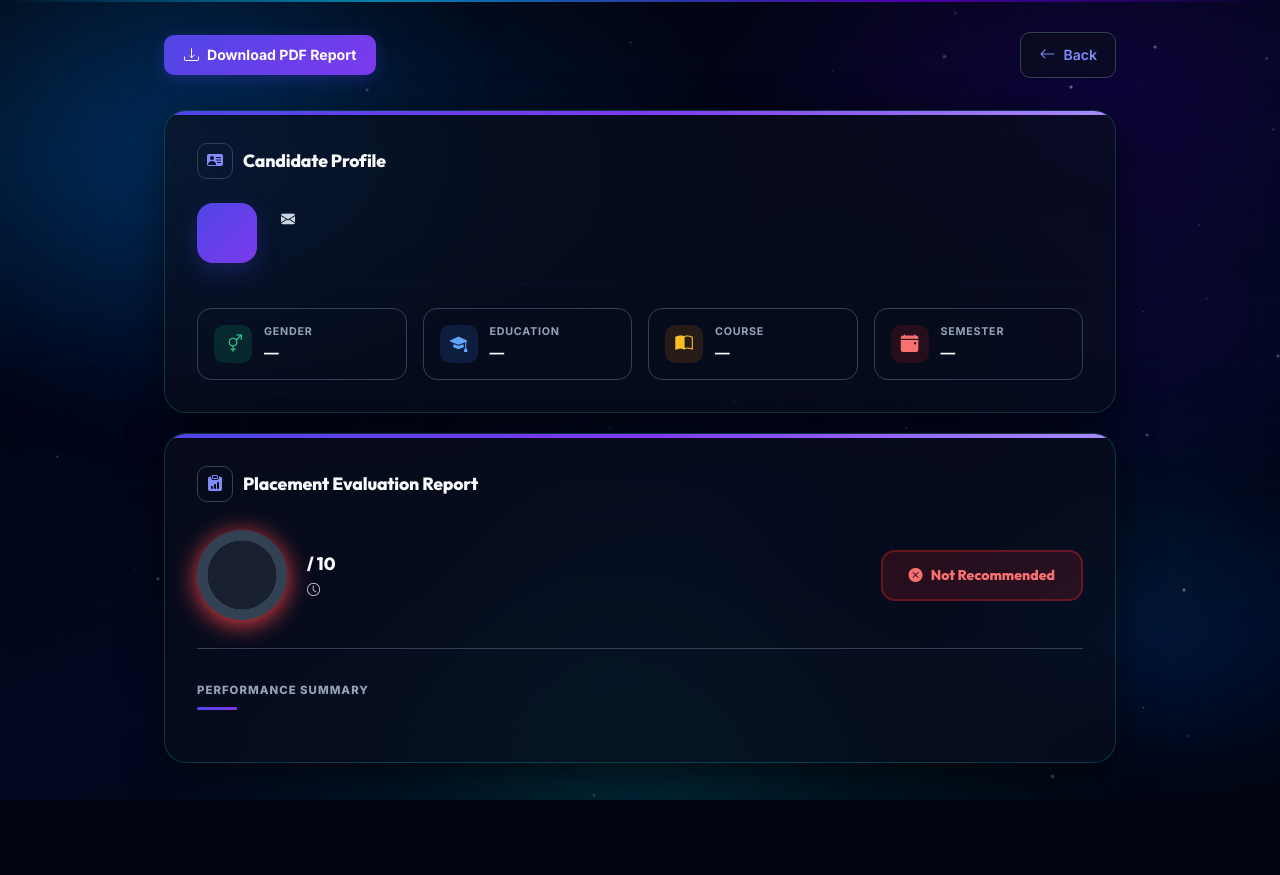
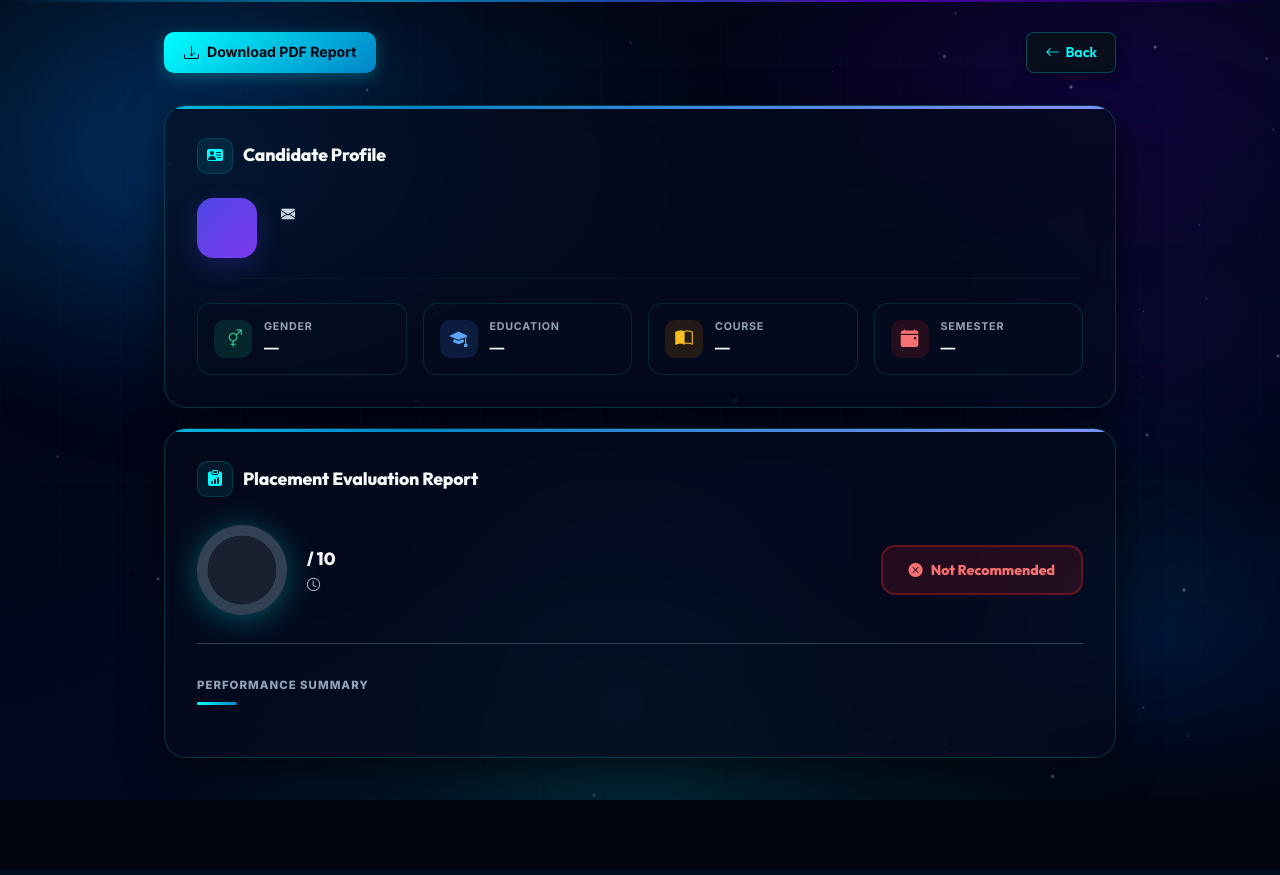
Before and after one commit to MR360-TECH/AI_INTERVIEW_PLATFORM, a Flask app: template templates/admin_interview_detail.html in a window 1280 px wide. Run offline with Flask 3, Linux system fonts and the light colour scheme; the template is opened without the code that fills it, so the values that code supplies are empty; some libraries are stand-ins or nearby versions.

Commit message:
latest commi

```diff
--- a/templates/admin_interview_detail.html
+++ b/templates/admin_interview_detail.html
@@ -69,10 +69,11 @@
         * { font-family: 'Inter', sans-serif; box-sizing: border-box; }
 
         body {
-
             min-height: 100vh;
             padding: 0 0 60px;
             color: var(--text-1);
+            background: #020510 !important;
+            background-image: none !important;
             transition: background 0.25s ease, color 0.25s ease;
         }
 
@@ -124,8 +125,8 @@
             display: inline-flex;
             align-items: center;
             gap: 8px;
-            background: linear-gradient(135deg, #4f46e5, #7c3aed);
-            color: #fff;
+            background: linear-gradient(135deg, #00ffff, #0284c7);
+            color: #020510;
             border: none;
             padding: 9px 20px;
             border-radius: 10px;
@@ -133,13 +134,13 @@
             font-size: 0.88rem;
             cursor: pointer;
             transition: all 0.2s ease;
-            box-shadow: 0 4px 16px rgba(79,70,229,0.3);
+            box-shadow: 0 4px 16px rgba(0,255,255,0.25);
             text-decoration: none;
         }
         .btn-pdf-download:hover {
             transform: translateY(-2px);
-            box-shadow: 0 8px 24px rgba(79,70,229,0.4);
-            color: #fff;
+            box-shadow: 0 8px 28px rgba(0,255,255,0.4);
+            color: #020510;
         }
 
         /* ── Panel / Card ── */
@@ -158,9 +159,15 @@
             content: '';
             position: absolute;
             top: 0; left: 0; right: 0;
-            height: 4px;
-            background: linear-gradient(90deg, #4f46e5, #7c3aed, #a78bfa);
+            height: 3px;
+            background: linear-gradient(90deg, #00ffff, #0284c7, #818cf8, #00ffff);
+            background-size: 200% 100%;
+            animation: shimmerBorder 3s linear infinite;
             border-radius: 22px 22px 0 0;
+        }
+        @keyframes shimmerBorder {
+            0% { background-position: 0% 50%; }
+            100% { background-position: 200% 50%; }
         }
 
         .panel-title {
@@ -414,7 +421,7 @@
         .summary-rule {
             width: 40px;
             height: 3px;
-            background: linear-gradient(90deg, #4f46e5, #7c3aed);
+            background: linear-gradient(90deg, #00ffff, #0284c7);
             border-radius: 3px;
             margin-bottom: 20px;
         }
@@ -454,6 +461,37 @@
         html.dark-theme .education-icon { background: rgba(59, 130, 246, 0.15); color: #60a5fa; }
         html.dark-theme .course-icon { background: rgba(217, 119, 6, 0.15); color: #fbbf24; }
         html.dark-theme .semester-icon { background: rgba(220, 38, 38, 0.15); color: #f87171; }
+        html.dark-theme .panel {
+            background: rgba(5, 12, 28, 0.65) !important;
+            border-color: rgba(0, 255, 255, 0.18) !important;
+            backdrop-filter: blur(20px);
+            -webkit-backdrop-filter: blur(20px);
+        }
+        html.dark-theme .panel:hover {
+            border-color: rgba(0, 255, 255, 0.35) !important;
+        }
+        html.dark-theme .meta-card {
+            background: rgba(5, 12, 28, 0.5) !important;
+            border-color: rgba(0, 255, 255, 0.12) !important;
+        }
+        html.dark-theme .meta-card:hover {
+            border-color: rgba(0, 255, 255, 0.3) !important;
+            box-shadow: 0 4px 16px rgba(0,255,255,0.08);
+        }
+        html.dark-theme .panel-title .title-icon {
+            background: rgba(0, 255, 255, 0.08);
+            border-color: rgba(0, 255, 255, 0.15);
+            color: #00ffff;
+        }
+        html.dark-theme .score-ring {
+            filter: drop-shadow(0 4px 16px rgba(0,255,255,0.3));
+        }
+        html.dark-theme .candidate-name a {
+            border-bottom-color: rgba(0, 255, 255, 0.3);
+        }
+        html.dark-theme .candidate-name a:hover {
+            border-bottom-color: #00ffff;
+        }
         /* ══ GOATED BG OVERRIDES ══ */
         html.dark-theme body {
             background: #020510 !important;
@@ -539,7 +577,7 @@
             <button class="back-btn" id="themeToggle" title="Toggle Theme" style="padding: 9px 14px;">
                 <i class="bi bi-moon-fill" id="themeToggleIcon" style="transition: transform 0.2s ease;"></i>
             </button>
-            <a href="/admin" class="back-btn"><i class="bi bi-arrow-left"></i> Back</a>
+            <a href="/admin" class="back-btn-global"><i class="bi bi-arrow-left"></i> Back</a>
         </div>
     </div>
 
```
Also changed, not shown: templates/interview_result.html (+12 -12 lines), templates/my_history.html (+8 -8 lines).
